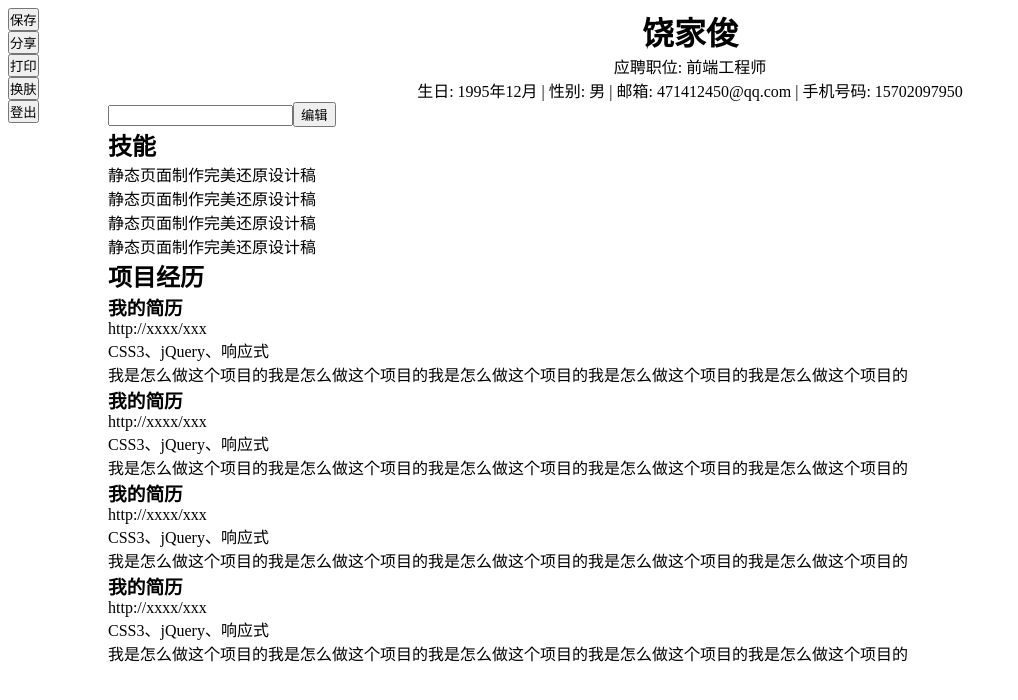
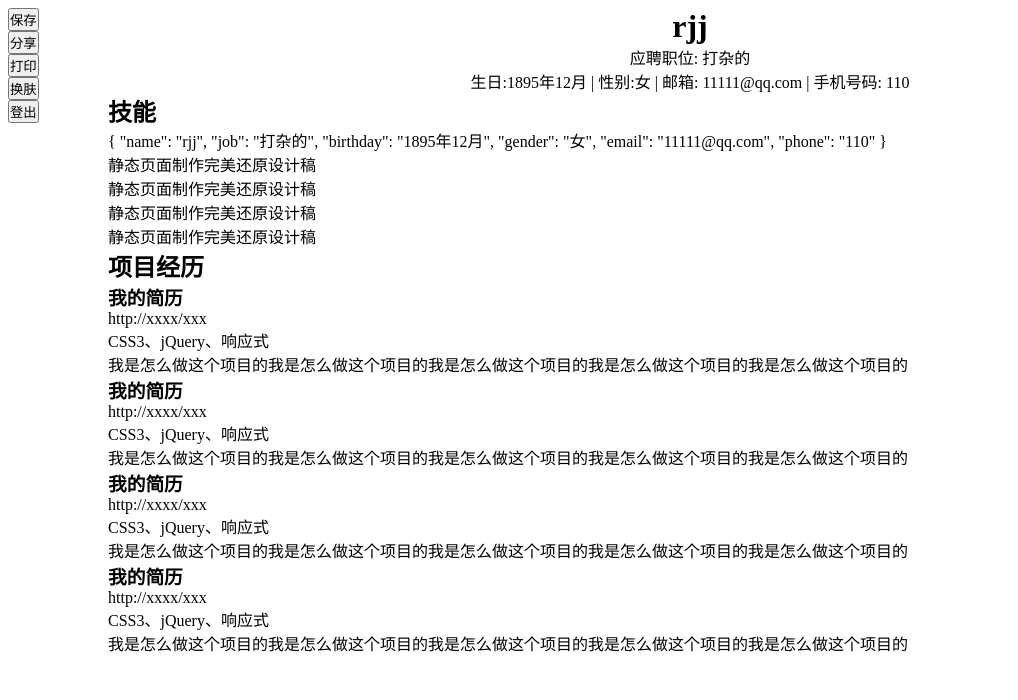
Before and after one commit to wojiaofengzhongzhuifeng/resume-vue, a Vue app: page / in a window 1280 px wide. Shown: the top 700 px of the page, without its empty margins (0-1018 px from the left). Built offline with nearby package versions, Linux system fonts and the light colour scheme.

Commit message:
continue

```diff
--- a/src/components/editableSpan.vue
+++ b/src/components/editableSpan.vue
@@ -1,14 +1,30 @@
 <template>
     <span class="editbleSpan">
-      <span class="show"></span>
-      <input type="text">
-      <button>编辑</button>
+      <span class="show" @click="changeEditOn">{{informationDetail}}</span>
+      <input type="text" v-show="edit">
+      <button  v-show="edit" @click="changeEditOffAndListenInputValue">编辑</button>
     </span>
 </template>
 
 <script>
     export default {
-        name: "editableSpan"
+        props:["informationDetail"],
+        name: "editableSpan",
+        data:function(){
+          return {
+            edit: false
+          }
+        },
+        methods:{
+          changeEditOn(){
+            this.edit = true
+          },
+          changeEditOffAndListenInputValue(e){
+            this.edit = false
+            let inputValue = e.target.parentNode.querySelector("input").value
+            this.$emit("typeInput", inputValue)
+          }
+        }
     }
 </script>
 
--- a/src/components/page.vue
+++ b/src/components/page.vue
@@ -21,14 +21,19 @@
     </aside>
     <main>
       <div class="mainInformation">
-        <h1>饶家俊</h1>
-        <p>应聘职位: 前端工程师</p>
-        <p>生日: 1995年12月 | 性别: 男 | 邮箱: 471412450@qq.com | 手机号码: 15702097950</p>
+        <h1>
+          <editableSpan :informationDetail="information.name" @typeInput="listenInput"></editableSpan>
+        </h1>
+        <p>应聘职位: <editableSpan :informationDetail="information.job"></editableSpan></p>
+        <p>生日:<editableSpan :informationDetail="information.birthday"></editableSpan>
+          | 性别:<editableSpan :informationDetail="information.gender"></editableSpan>
+          | 邮箱: <editableSpan :informationDetail="information.email"></editableSpan>
+          | 手机号码: <editableSpan :informationDetail="information.phone"></editableSpan>
+        </p>
       </div>
-      <editable-span></editable-span>
-
       <div class="skills">
         <h2>技能</h2>
+        {{information}}
         <ul>
           <li>
             <span class="name">静态页面制作</span>
@@ -117,7 +122,20 @@
     name: 'page',
     data () {
       return {
-        msg: 'Welcome to Your Vue.js App'
+        information:{
+          name:"rjj",
+          job: "打杂的",
+          birthday:"1895年12月",
+          gender:"女",
+          email:"11111@qq.com",
+          phone:"110"
+        }
+      }
+    },
+    methods:{
+      listenInput(e, key){
+        console.log(key)
+        this.information.name=e
       }
     },
     components:{
```
